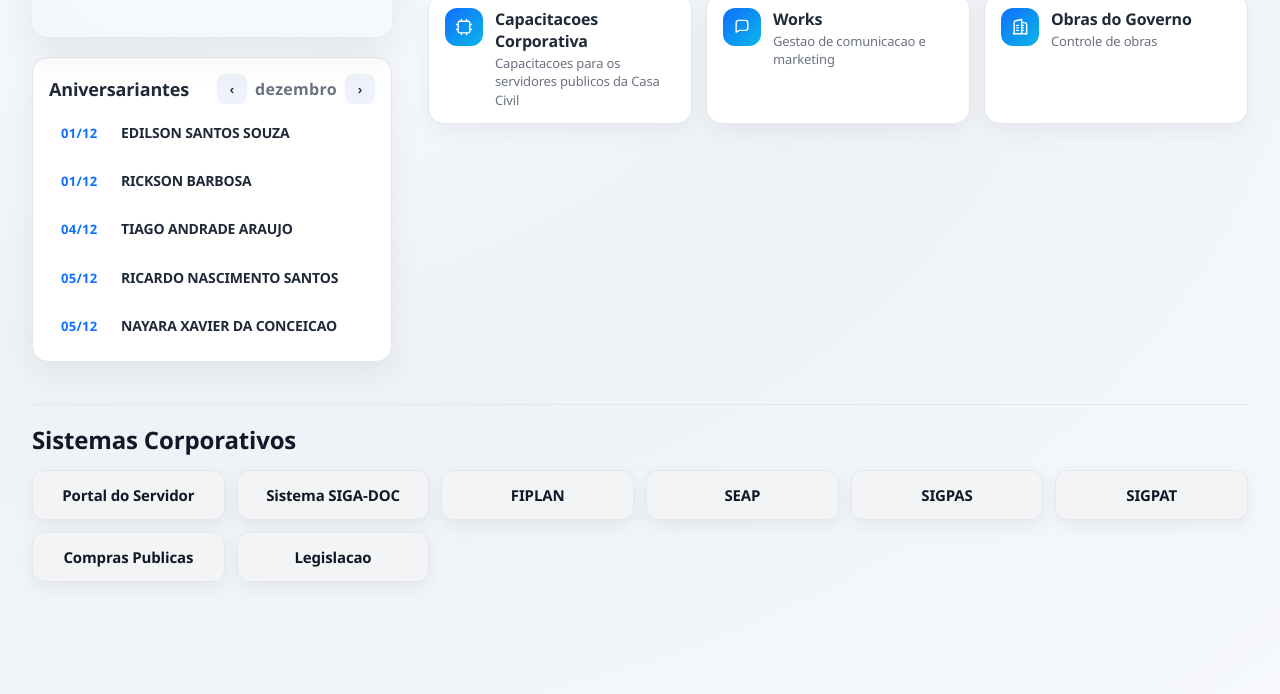
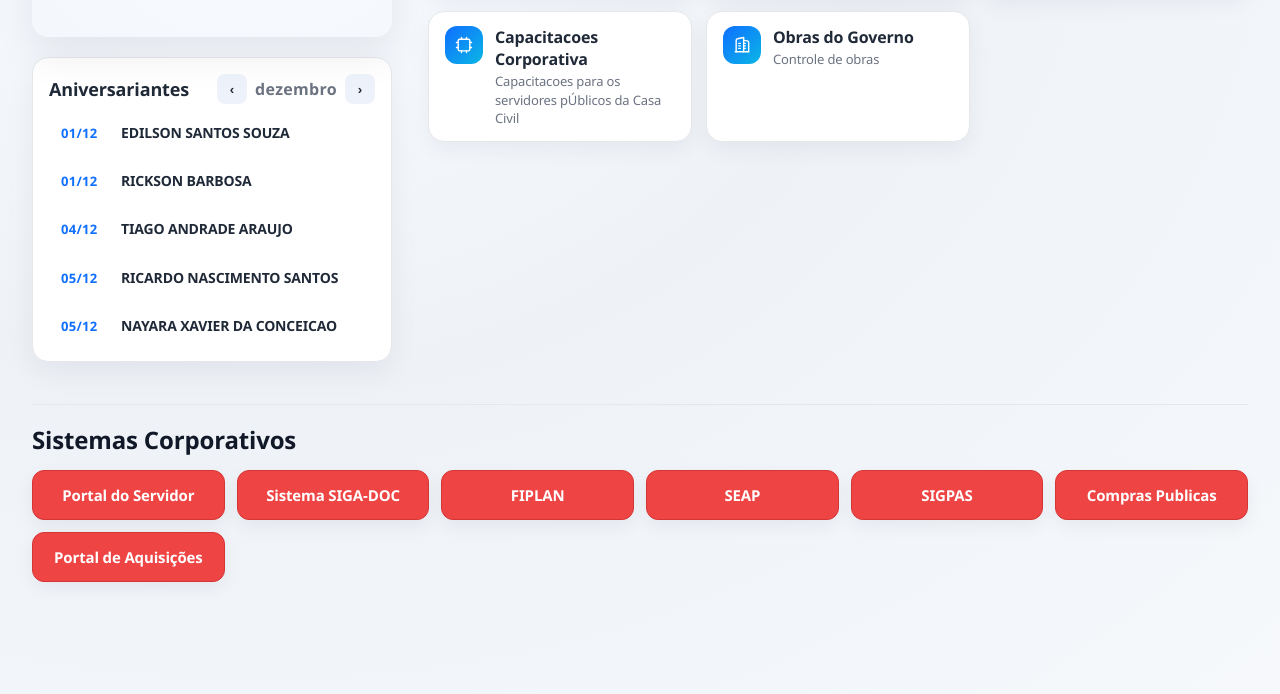
Before and after one commit to anthonyfalves/intranet-casa-civil, a plain HTML site: page frontend/index.html in a window 1280 px wide. Shown: the part 298-992 px from the top of the page. Drawn offline with Linux system fonts and the light colour scheme; no server answers.

Commit message:
refactor: aprimora lógica de verificação de saúde e atualiza links para refletir URLs corretas

```diff
--- a/frontend/index.html
+++ b/frontend/index.html
@@ -78,11 +78,10 @@
     // Arrays de fallback caso o backend /api/links não esteja rodando
     const fallbackLinks = {
       quickLinks: [
-        { id: "casa-civil", title: "Site CASA CIVIL", desc: "Institucional", icon: "home", href: "https://www.google.com" },
+        { id: "casa-civil", title: "Site CASA CIVIL", desc: "Institucional", icon: "home", href: "https://www.casacivil.mt.gov.br/a-secretaria" },
         { id: "ajuda", title: "Ajuda", desc: "Sistema de Helpdesk", icon: "help", href: "https://atendimento.casacivil.mt.gov.br" },
-        { id: "ramal", title: "Ramal", desc: "Sistema de ramais", icon: "phone", href: "https://www.casacivil.mt.gov.br/inicio" },
-        { id: "capacitacoes", title: "Capacitacoes Corporativa", desc: "Capacitacoes para os servidores publicos da Casa Civil", icon: "chip", href: "https://casacivil.intranet.mt.gov.br" },
-        { id: "works", title: "Works", desc: "Gestao de comunicacao e marketing", icon: "chat", href: "https://exemplo.com/works" },
+        { id: "Contatos", title: "Contatos", desc: "Contatos do Governo de Mato Grosso", icon: "phone", href: "https://www.secom.mt.gov.br/contatos" },
+        { id: "capacitacoes", title: "Capacitacoes Corporativa", desc: "Capacitacoes para os servidores pÚblicos da Casa Civil", icon: "chip", href: "https://casacivil.intranet.mt.gov.br" },
         { id: "obras", title: "Obras do Governo", desc: "Controle de obras", icon: "building", href: "https://tv.mt.gov.br" }
       ],
       corporateSystems: [
@@ -91,9 +90,8 @@
         { id: "fiplan", title: "FIPLAN", href: "https://www.fiplan.mt.gov.br/Fiplan.jsp", checkUrl: "https://www.fiplan.mt.gov.br/favicon.ico" },
         { id: "seap", title: "SEAP", href: "https://seapng.seplag.mt.gov.br/", checkUrl: "https://seapng.seplag.mt.gov.br/favicon.ico" },
         { id: "sigpas", title: "SIGPAS", href: "https://sigpas.seplag.mt.gov.br", checkUrl: "https://sigpas.seplag.mt.gov.br/favicon.ico" },
-        { id: "sigpat", title: "SIGPAT", href: "#", checkUrl: "" },
-        { id: "compras-publicas", title: "Compras Publicas", href: "https://aquisicoes.seplag.mt.gov.br", checkUrl: "https://aquisicoes.seplag.mt.gov.br/favicon.ico" },
-        { id: "legislacao", title: "Legislacao", href: "#", checkUrl: "" }
+        { id: "compras-publicas", title: "Compras Publicas", href: "https://aquisicoes.seplag.mt.gov.br/auth/realms/az/protocol/openid-connect/auth?client_id=compras-preparacao-app&redirect_uri=https%3A%2F%2Faquisicoes.seplag.mt.gov.br%2Fcompras-preparacao%2F%23%2F&state=6b2f3dfe-08f7-4cd9-80f2-a598f59e9992&response_mode=fragment&response_type=code&scope=openid&nonce=9caa18d4-8a4e-4455-a86e-854945f3b036", checkUrl: "https://aquisicoes.seplag.mt.gov.br/auth/realms/az/protocol/openid-connect/auth?client_id=compras-preparacao-app&redirect_uri=https%3A%2F%2Faquisicoes.seplag.mt.gov.br%2Fcompras-preparacao%2F%23%2F&state=6b2f3dfe-08f7-4cd9-80f2-a598f59e9992&response_mode=fragment&response_type=code&scope=openid&nonce=9caa18d4-8a4e-4455-a86e-854945f3b036/favicon.ico" },
+        { id: "portal-aquisicao", title: "Portal de Aquisições", href: "https://aquisicoes.seplag.mt.gov.br", checkUrl: "https://aquisicoes.seplag.mt.gov.br" }
       ]
     };
 
@@ -140,13 +138,13 @@
         // filtra apenas os ids renderizados
         const filtered = {};
         ids.forEach((id) => {
-          filtered[id] = data[id] || "unknown";
+          filtered[id] = data[id] || "offline";
         });
         return filtered;
       } catch {
-        // falhou: assume unknown para n├ú for├ºar vermelho
+        // falhou: assume offline para evidenciar indisponibilidade
         const fallback = {};
-        ids.forEach((id) => (fallback[id] = "unknown"));
+        ids.forEach((id) => (fallback[id] = "offline"));
         return fallback;
       }
     }
@@ -154,7 +152,7 @@
     function applyStatus(elements, data) {
       elements.forEach((el) => {
         const id = el.dataset.id;
-        const status = data[id] || "unknown";
+        const status = data[id] || "offline";
         el.classList.remove("status-online", "status-offline", "status-unknown");
         el.classList.add(
           status === "online" ? "status-online" :
@@ -210,7 +208,7 @@
         link.href = item.href;
         link.textContent = item.title;
         link.dataset.id = item.id;
-        link.classList.add("status-unknown");
+        link.classList.add("status-offline");
         corporateContainer.appendChild(link);
       });
     }
```
Also changed, not shown: backend/server.js (+8 -3 lines).
